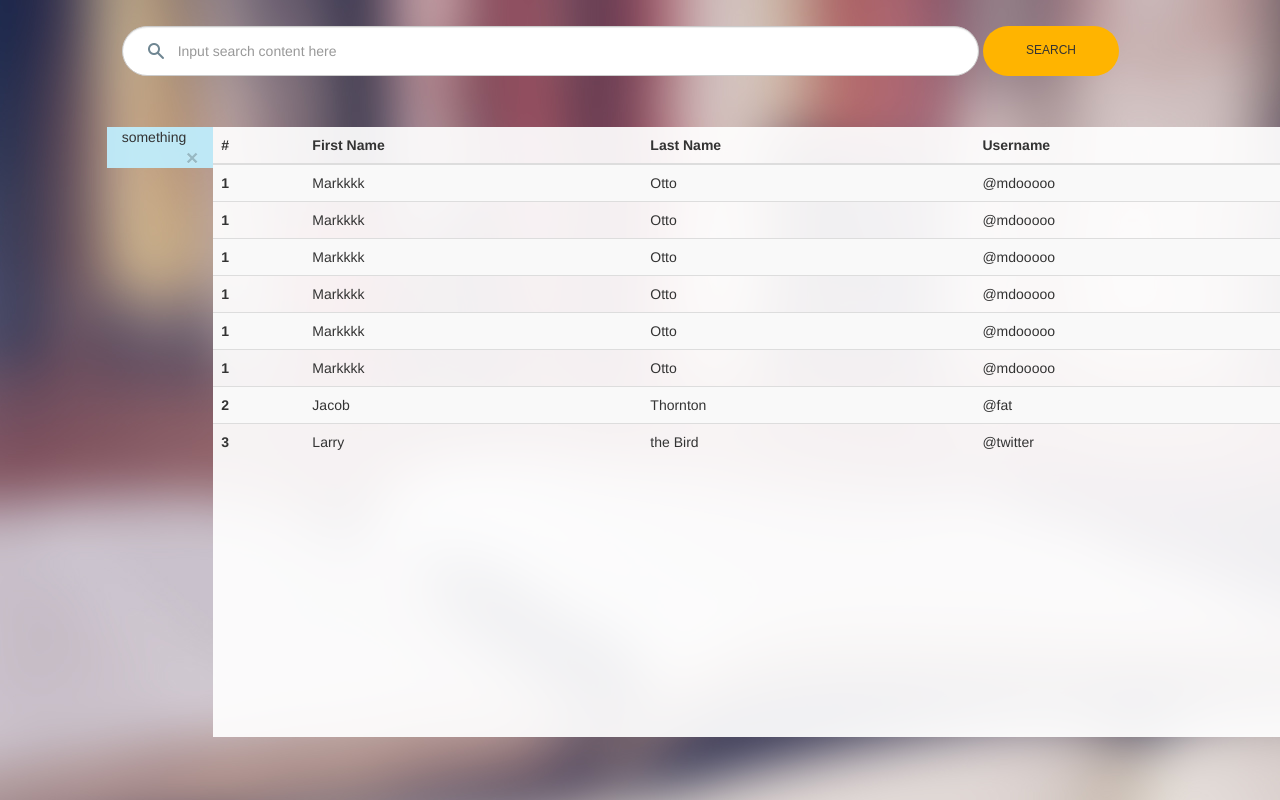
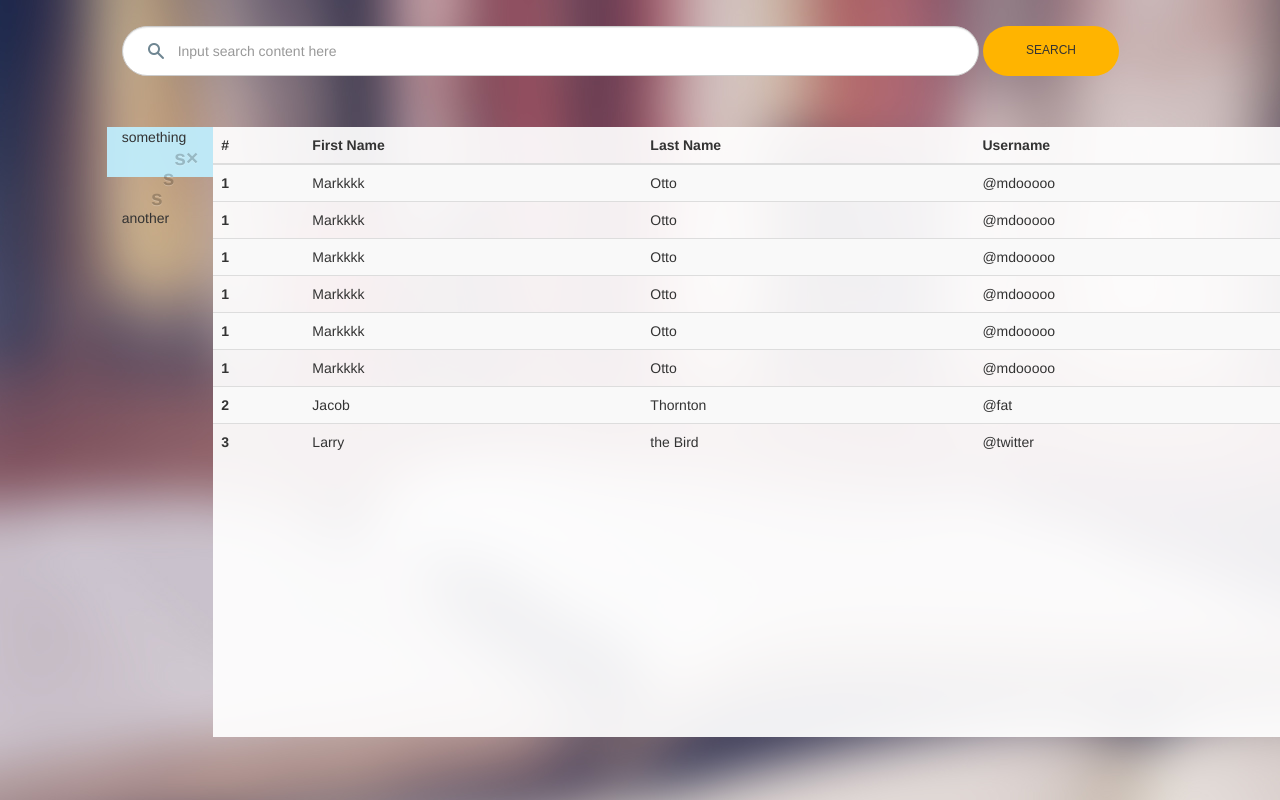
Before and after one commit to Znmangosteen/interface, a plain HTML site: page html/user_main.html in a window 1280 px wide. Shown: the top 800 px of the page. Drawn offline with nearby package versions, Linux system fonts and the light colour scheme.

Commit message:
改成按键开关标签

```diff
--- a/css/UserStyle.css
+++ b/css/UserStyle.css
@@ -60,6 +60,7 @@ body {
 
 #label {
     z-index: 150;
+    height: 50px;
 }
 
 #class_table {
--- a/html/user_main.html
+++ b/html/user_main.html
@@ -29,6 +29,14 @@
         <div id="label" class="col-md-1 col-md-offset-1 tag">
             something
             <button type="button" class="close" aria-label="Close"><span aria-hidden="true">&times;</span></button>
+            <br/>
+            <button type="button" class="close" aria-label="Close"><span aria-hidden="true">s</span></button>
+            <br/>
+            <button type="button" class="close" aria-label="Close"><span aria-hidden="true" onclick="showFullLable()">s</span></button>
+            <br/>
+            <button type="button" class="close" aria-label="Close"><span aria-hidden="true" onclick="showSelectedLable()">s</span></button>
+
+            another
         </div>
         <div id="a"  class=" col-md-offset-2 main-bg">
             <table id="class_table" class=" table table-striped table-hover  table1 ">
--- a/js/action.js
+++ b/js/action.js
@@ -1,18 +1,23 @@
 window.onload = function () {
-    var oDiv1 = document.getElementById('label');
-    oDiv1.onmouseover = function () {
-        // changeSize(this, 500, 500);
-        document.getElementById("label").classList.replace("col-md-1","col-md-4")
-
-    };
-    oDiv1.onmouseout = function () {
-        // changeSize(this, 200, 100);
-        document.getElementById("label").classList.replace("col-md-4","col-md-1")
-
-    };
+//     var oDiv1 = document.getElementById('label');
+//     oDiv1.onmouseover = function () {
+//         // changeSize(this, 500, 500);
+// };
+// oDiv1.onmouseout = function () {
+//     // changeSize(this, 200, 100);
+//
+// };
 
 };
 
+function showFullLable() {
+        document.getElementById("label").classList.replace("col-md-1","col-md-4")
+}
+
+function showSelectedLable() {
+    document.getElementById("label").classList.replace("col-md-4","col-md-1")
+
+}
 
 function getStyle(obj, name) {
     if (obj.currentStyle) {
```
